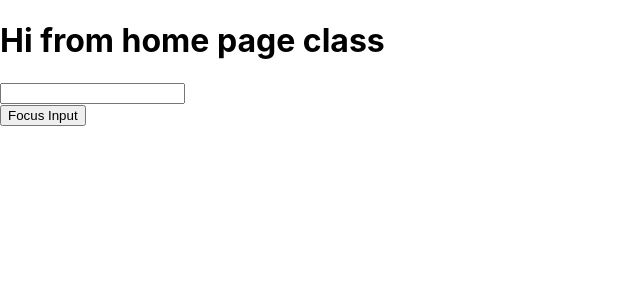
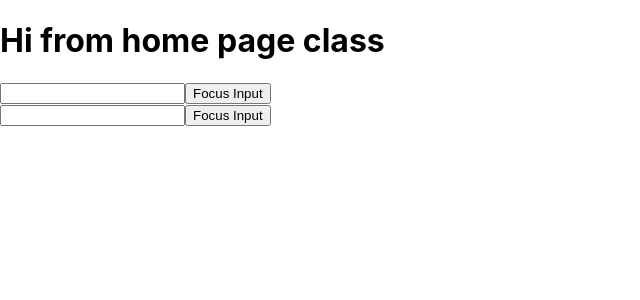
Before and after one commit to ajittupe2548/react-practice, a React (Create React App) app: page / in a window 1280 px wide. Shown: the top 300 px of the page, without its empty margins (0-640 px from the left). Built offline with nearby package versions, Linux system fonts and the light colour scheme.

Commit message:
Added : Forward ref with HOC

```diff
--- a/src/App.js
+++ b/src/App.js
@@ -1,11 +1,15 @@
 import './App.css';
 import CHome from './Components/CHome';
 import FHome from './Components/FHome';
+
+// Ref forwarding is a technique for automatically passing a ref through a component to one of its children.
+// React forwardRef is a method that allows parent components pass down (i.e., “forward”) refs to their children. Using forwardRef in React gives the child component a reference to a DOM element created by its parent component.
 
 function App() {
   return (
     <div className="App">
       <CHome/>
+      <FHome />
     </div>
   );
 }
--- a/src/Components/FHome.js
+++ b/src/Components/FHome.js
@@ -1,9 +1,18 @@
-import React from 'react'
+import React, { useRef } from 'react';
+import InputWithHOCWithRef from './InputWithHOC';
 
+// Forwarding refs in higher-order components
 function FHome() {
+    const inputRef = useRef();
+    const handleClick = () => {
+        if(inputRef) {
+            inputRef.current.focus();
+        }
+    }
     return (
         <div>
-            <h1>Hi from functional home page functional</h1>
+            <InputWithHOCWithRef ref={inputRef}/>
+            <button onClick={handleClick}>Focus Input</button>
         </div>
     )
 }
--- a/src/Components/FRInput.js
+++ b/src/Components/FRInput.js
@@ -2,9 +2,7 @@ import React from 'react'
 
 function FRInput({ innerRef, name }) {
     return (
-        <div>
-            <input type="text" ref={innerRef} />
-        </div>
+        <input type="text" ref={innerRef} />
     )
 }
 
--- /dev/null
+++ b/src/Components/InputWithHOC.js
@@ -0,0 +1,14 @@
+import React from 'react';
+import withHOC from './WithHOC';
+
+const Input = withHOC(function Input({ innerRef, name }) {
+    return (
+        <input type="text" ref={innerRef} />
+    )
+});
+
+const InputWithHOCRef = React.forwardRef((props,ref) => {
+    return <Input innerRef={ref} {...props} />
+})
+
+export default InputWithHOCRef;
--- /dev/null
+++ b/src/Components/WithHOC.js
@@ -0,0 +1,15 @@
+import React from 'react';
+
+function withHOC(WrappedComponent) {
+    return ({
+        errorText,
+        successText,
+        ...props
+    }) => {
+        return (
+            <WrappedComponent {...(props)} />
+        )
+    }
+}
+
+export default withHOC;
```
